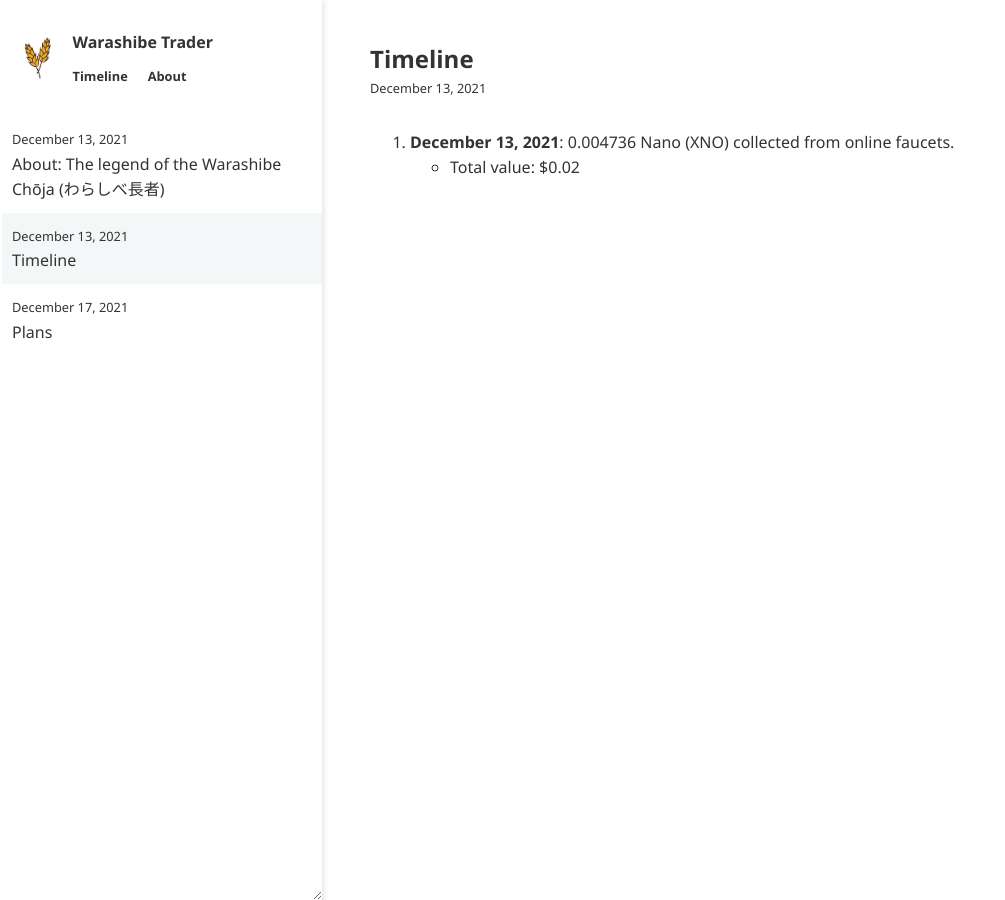
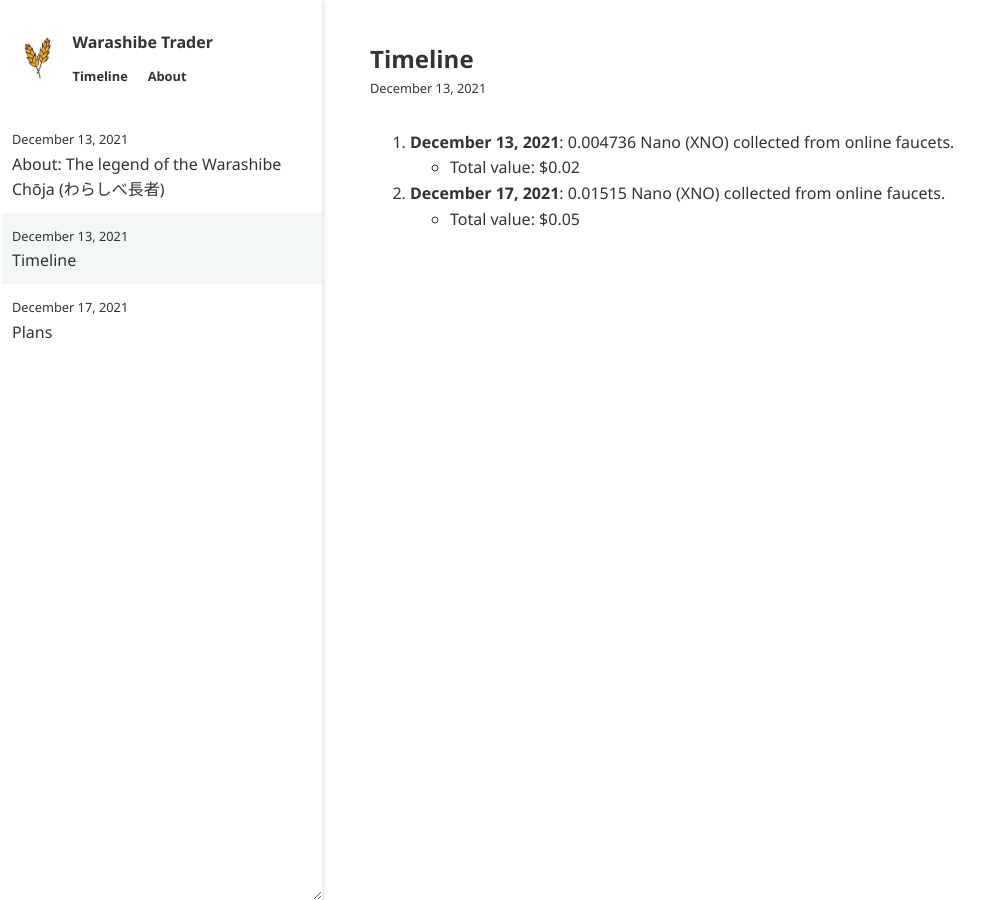
Before and after one commit to warashibetrader/warashibetrader.github.io, a Jekyll site: the page built from _posts/2021-12-13-timeline.md, in a window 1280 px wide. Shown: the whole page, without its empty margins (0-1005 px from the left). Built offline with Jekyll 4.4.1, drawn with Linux system fonts in a browser that asks for light colours.

Commit message:
Update 2021-12-13-timeline.md

```diff
--- a/_posts/2021-12-13-timeline.md
+++ b/_posts/2021-12-13-timeline.md
@@ -4,3 +4,5 @@ Title: "Timeline"
 
 1. __December 13, 2021__: 0.004736 Nano (XNO) collected from online faucets.
   - Total value: $0.02
+2. __December 17, 2021__: 0.01515 Nano (XNO) collected from online faucets.
+  - Total value: $0.05
```
